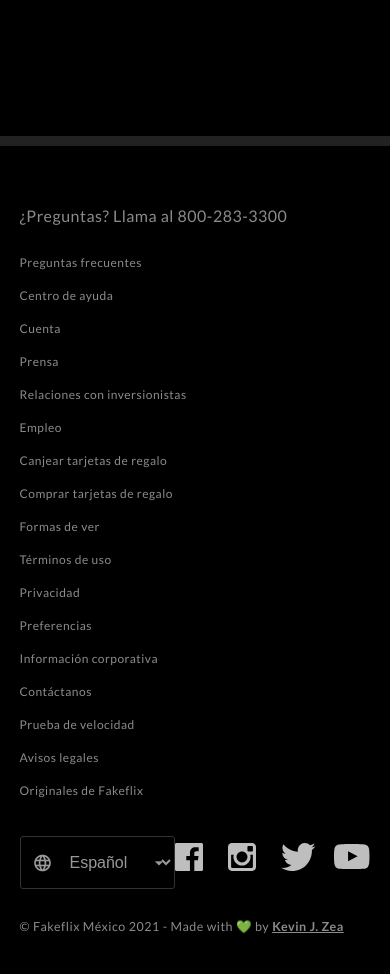
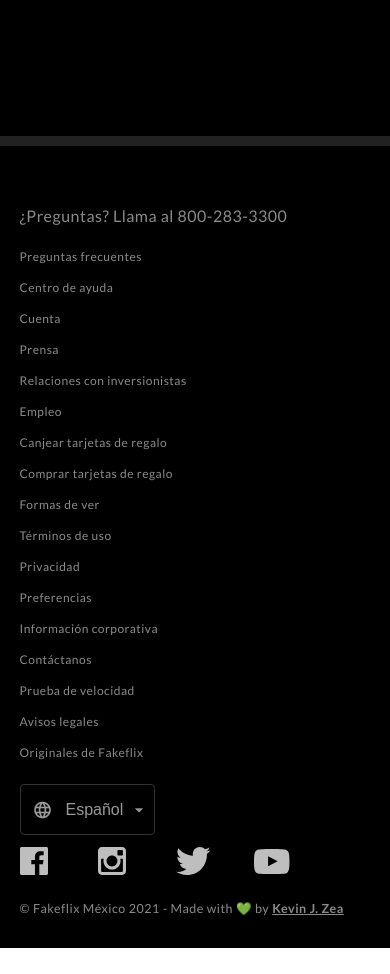
Before and after one commit to KevinJZea/fakeflix, a plain HTML site: page public/index.html in a window 390 px wide. Shown: the part 1440-2414 px from the top of the page. After the commit the page ends 2388 px from the top, so only its background shows below. Drawn offline with Linux system fonts and the light colour scheme.

Commit message:
➕ feat:  added responsiveness to footer

```diff
--- a/public/index.html
+++ b/public/index.html
@@ -40,6 +40,7 @@
       rel="stylesheet"
       href="./styles/media.css"
     />
+    <script src="./script/index.js"></script>
   </head>
   <body>
     <!-- Inspired on https://webflix-nine.vercel.app/ -->
@@ -2910,9 +2911,11 @@
       </section>
     </main>
 
-    <footer>
-      <p>¿Preguntas? Llama al 800-283-3300</p>
-      <ul>
+    <footer class="footer">
+      <div class="footer--inner-container">
+        <p class="footer--questions-text">¿Preguntas? Llama al 800-283-3300</p>
+
+        <ul class="footer--links-container">
           <li><a href="#">Preguntas frecuentes</a></li>
           <li><a href="#">Centro de ayuda</a></li>
           <li><a href="#">Cuenta</a></li>
@@ -3001,7 +3004,8 @@
             </a>
           </div>
         </div>
-      <p>
+
+        <p class="footer--author-text">
           &copy; Fakeflix M&eacute;xico 2021 - Made with &#x1F49A; by
           <a
             title="Kevin J. Zea's GitHub"
@@ -3010,6 +3014,7 @@
             <strong>Kevin J. Zea</strong>
           </a>
         </p>
+      </div>
     </footer>
 
     <div
@@ -3734,7 +3739,5 @@
         </section>
       </div>
     </div>
-
-    <script src="./script/index.js"></script>
   </body>
 </html>
--- a/public/styles/index.css
+++ b/public/styles/index.css
@@ -744,64 +744,65 @@ main {
 
 /* -------- FOOTER -------- */
 
-footer {
-  width: 100%;
-  height: auto;
-  padding: 60px 0 20px 0;
+.footer {
+  padding: 60px 0 32px 0;
   background-color: rgb(0, 0, 0);
   border-top: 10px solid #222222;
   color: var(--gray-text);
   letter-spacing: 0.5px;
 }
 
-footer p:first-child {
-  font-size: 1.6rem;
-  width: 90%;
-  max-width: 900px;
-  margin: 0 auto 30px;
-}
-
-footer ul {
+.footer--inner-container {
   width: 90%;
   max-width: 900px;
   margin: 0 auto;
-}
-
-footer ul li {
+  display: flex;
+  flex-direction: column;
+  gap: 24px;
+}
+
+.footer--questions-text {
+  font-size: 1.6rem;
+}
+
+.footer--links-container {
+  display: flex;
+  flex-wrap: wrap;
+  row-gap: 16px;
+}
+
+.footer--links-container li {
   list-style: none;
-  display: inline-block;
+  display: block;
   width: 200px;
-  margin-bottom: 18px;
-}
-
-footer ul li a {
-  text-decoration: none;
+}
+
+.footer--links-container li a {
   font-size: 1.2rem;
   color: var(--gray-text);
 }
 
-footer ul li a:hover {
+.footer--links-container li a:hover {
   text-decoration: underline;
 }
 
 .languages-social-media-container {
-  width: 90%;
-  max-width: 900px;
-  margin: 0 auto;
   display: flex;
   justify-content: space-between;
   align-items: center;
+  row-gap: 12px;
+  column-gap: 36px;
+  flex-wrap: wrap;
 }
 
 .languages-social-media-container .select-container {
   cursor: pointer;
   position: relative;
-  margin: 20px 0 10px;
   background-color: transparent;
   color: #999;
   font-size: 1.6rem;
   border: 1px solid #333;
-  border-radius: 3px;
+  border-radius: 4px;
 }
 
 .languages-social-media-container .select-container::before {
@@ -833,6 +834,12 @@ footer ul li a:hover {
   color: #999;
   background-color: transparent;
   border: none;
+
+  /* for Firefox */
+  -moz-appearance: none;
+  /* for Chrome */
+  -webkit-appearance: none;
+  appearance: none;
 }
 
 .languages-social-media-container select::-ms-expand {
@@ -848,11 +855,13 @@ footer ul li a:hover {
 }
 
 .languages-social-media-container .social-media-icons {
-  height: 40px;
   width: 270px;
   display: flex;
   justify-content: space-between;
   align-items: center;
+  flex-wrap: wrap;
+  row-gap: 12px;
+  column-gap: 20px;
 }
 
 .languages-social-media-container .social-media-icons a .icon {
@@ -865,20 +874,17 @@ footer ul li a:hover {
   height: 25px;
 }
 
-footer p:last-child {
+.footer--author-text {
   font-size: 1.25rem;
-  width: 90%;
-  max-width: 900px;
-  margin: 20px auto;
-}
-
-footer p:last-child a {
+}
+
+.footer--author-text a {
   font-size: 1.25rem;
   color: var(--gray-text);
   text-decoration: underline;
 }
 
-footer p:last-child a:hover {
+.footer--author-text a:hover {
   color: #c5c5c5;
 }
 
```
Lines whose indentation alone changed are shown as unchanged.
